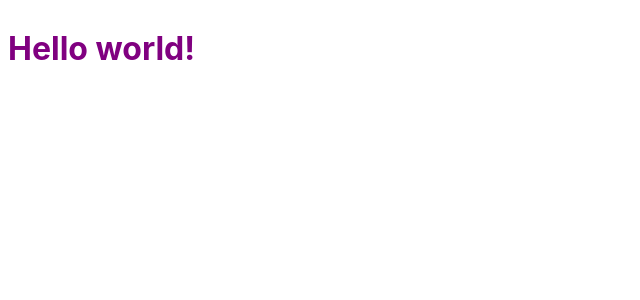
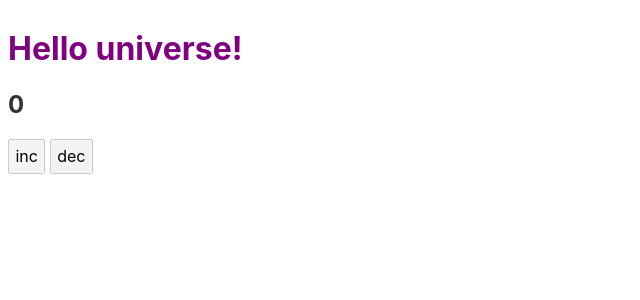
Before and after one commit to emptydiagram/svelte-collatz, a Svelte app: page / in a window 1280 px wide. Shown: the top 300 px of the page, without its empty margins (0-640 px from the left). Built offline with nearby package versions, Linux system fonts and the light colour scheme.

Commit message:
Implement counter app

```diff
--- a/public/index.html
+++ b/public/index.html
@@ -4,7 +4,7 @@
 	<meta charset='utf8'>
 	<meta name='viewport' content='width=device-width'>
 
-	<title>Svelte app</title>
+	<title>Counter</title>
 
 	<link rel='icon' type='image/png' href='favicon.png'>
 	<link rel='stylesheet' href='global.css'>
--- a/src/App.svelte
+++ b/src/App.svelte
@@ -1,5 +1,16 @@
 <script>
 	export let name;
+
+  let counter = 0;
+
+  function incCounter() {
+    counter += 1;
+  }
+
+  function decCounter() {
+    counter -= 1;
+  }
+
 </script>
 
 <style>
@@ -9,3 +20,10 @@
 </style>
 
 <h1>Hello {name}!</h1>
+
+<h2>{ counter }</h2>
+
+<div>
+  <button on:click={incCounter}>inc</button>
+  <button on:click={decCounter}>dec</button>
+</div>
--- a/src/main.js
+++ b/src/main.js
@@ -3,7 +3,7 @@ import App from './App.svelte';
 const app = new App({
 	target: document.body,
 	props: {
-		name: 'world'
+		name: 'universe'
 	}
 });
 
```
